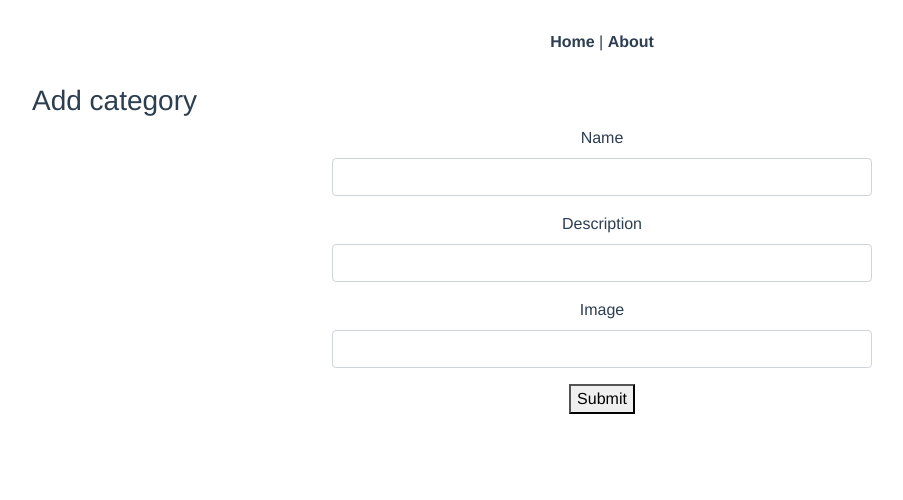
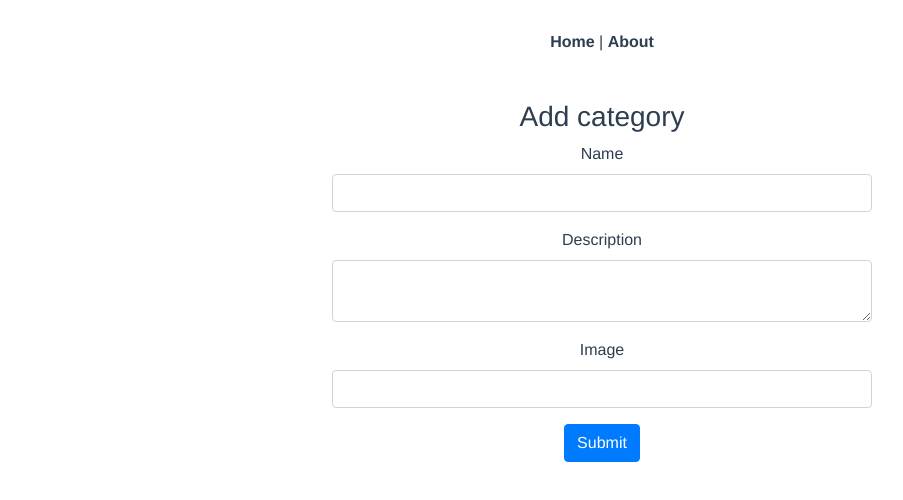
Before and after one commit to Mahabubmon/E-Commerce_App, a Vue app: page /admin/category/add in a window 1280 px wide. Shown: the top 500 px of the page, without its empty margins (38-941 px from the left). Built offline with nearby package versions, Linux system fonts and the light colour scheme.

Commit message:
v-model_adding

```diff
--- a/src/views/Category/AddCategory.vue
+++ b/src/views/Category/AddCategory.vue
@@ -3,8 +3,8 @@
 
     <div class="container">
         <div class="row">
-            <div class="text-center">
-                <h3><div> Add category</div></h3>
+            <div class=" col-12 text-center">
+                <h3 class="pt-3">Add category</h3>
             </div>
         </div>
         <div class="row">
@@ -13,17 +13,17 @@
                 <form>
                 <div class="form-group">
                     <label for="">Name</label>
-                    <input type="text" class="form-control">
+                    <input type="text" class="form-control" v-model ="categoryName">
                 </div>
                 <div class="form-group">
                     <label for="">Description</label>
-                    <input type="text" class="form-control">
+                    <textarea type="text" class="form-control" v-model ="description"/>
                 </div>
                 <div class="form-group">
                     <label for="">Image</label>
-                    <input type="text" class="form-control">
+                    <input type="text" class="form-control" v-model ="imageUrl">
                 </div>
-                <button type="submit" >Submit</button>
+                <button type="submit" class="btn btn-primary" >Submit</button>
             </form>
             </div>
             <div class="col-3"></div>
@@ -35,7 +35,13 @@
 
 <script>
 export default{
-    setup(){},
+    data(){
+        return {
+            categoryName:"",
+            description:"",
+            imageUrl:""
+        }
+    },
 
 }
 
```
